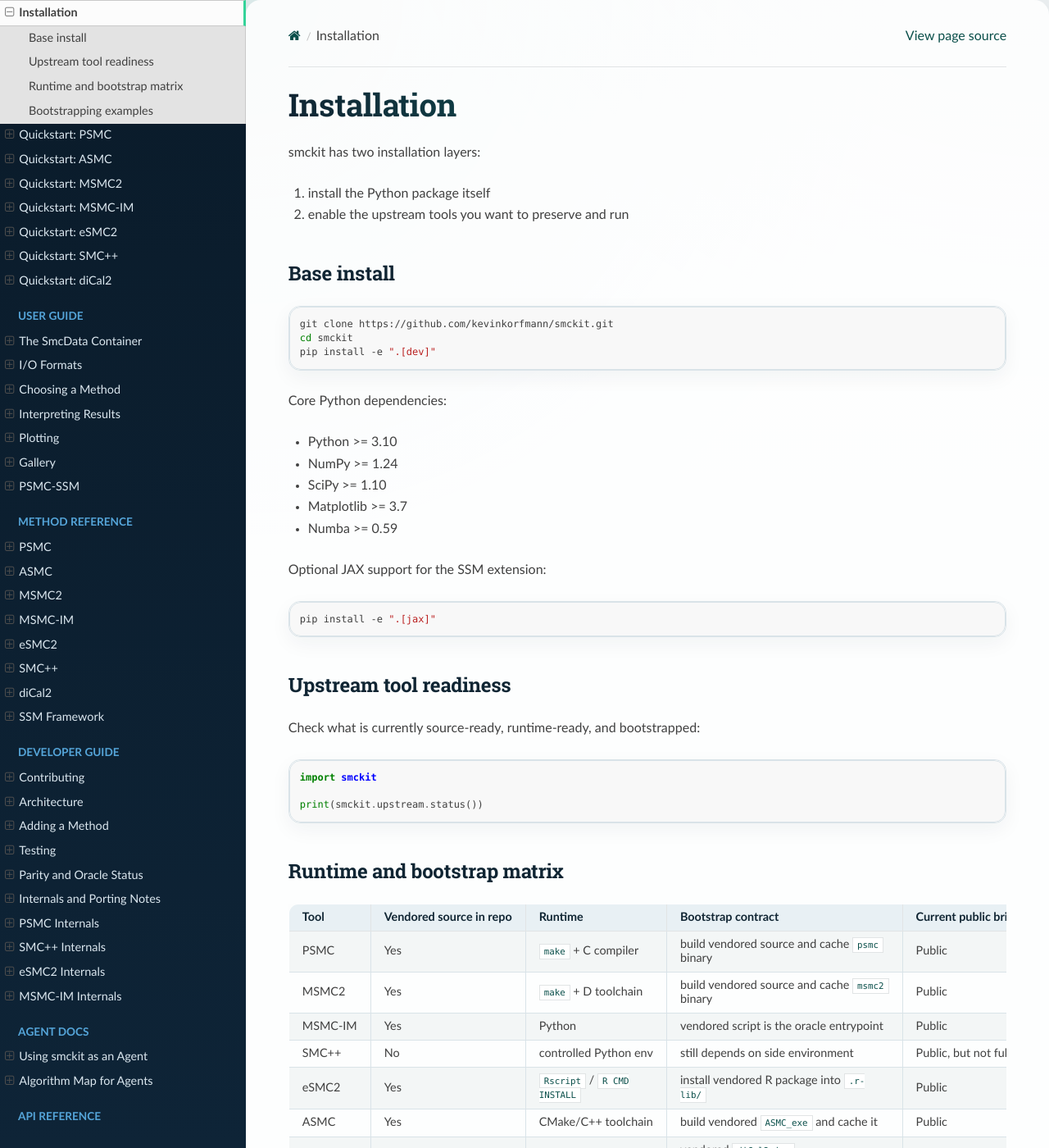
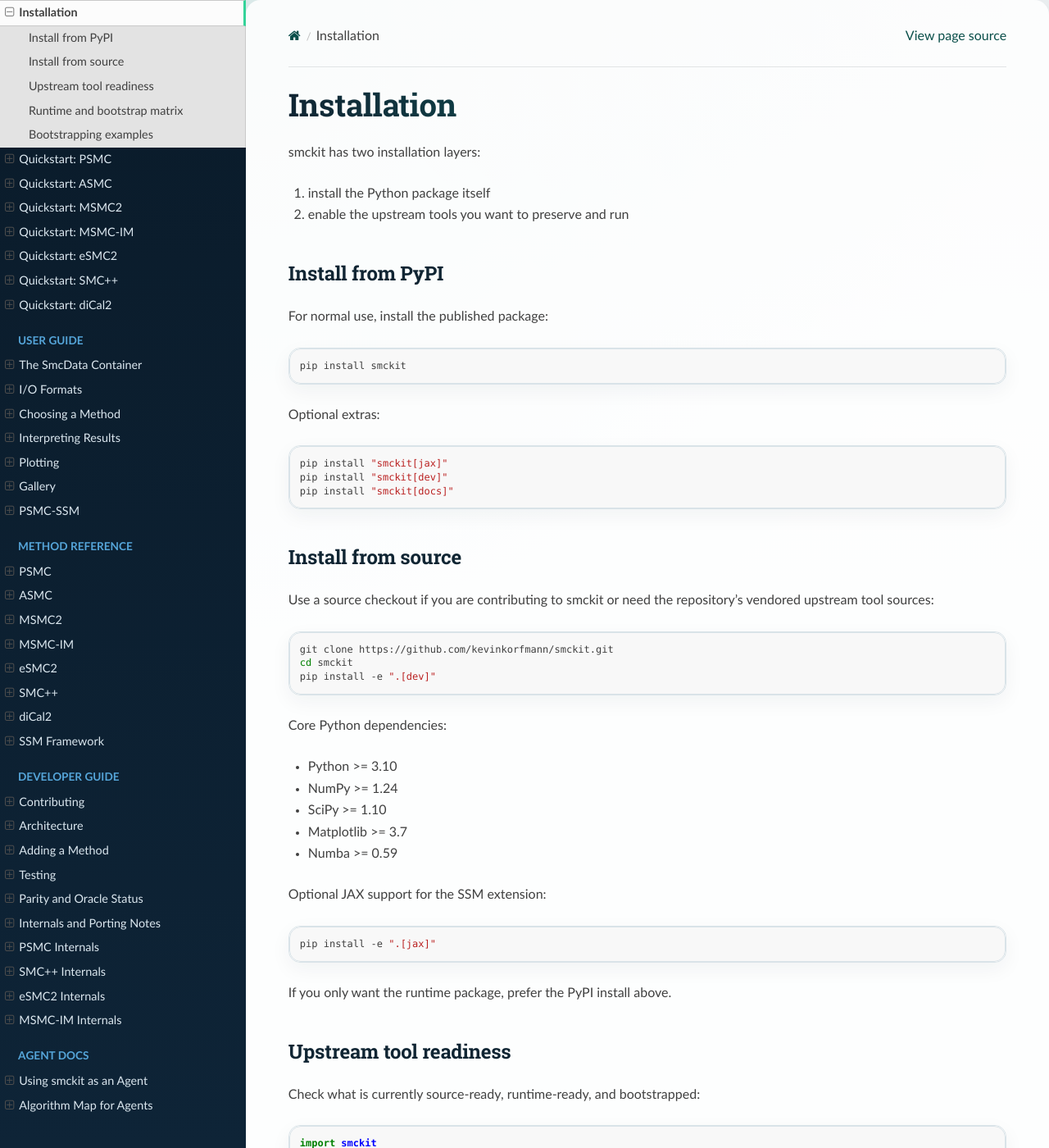
Before and after one commit to kevinkorfmann/smckit, a Sphinx documentation site: the page built from docs/get-started/installation.md, in a window 1280 px wide and 1400 px high. Shown: the whole window at 82% size. Built offline with Sphinx 7.4.7 and the Read the Docs theme 3.1.0, drawn with Linux system fonts in a browser that asks for light colours.

Commit message:
Fix installation docs for PyPI users

````diff
--- a/docs/get-started/installation.md
+++ b/docs/get-started/installation.md
@@ -5,7 +5,25 @@ smckit has two installation layers:
 1. install the Python package itself
 2. enable the upstream tools you want to preserve and run
 
-## Base install
+## Install from PyPI
+
+For normal use, install the published package:
+
+```bash
+pip install smckit
+```
+
+Optional extras:
+
+```bash
+pip install "smckit[jax]"
+pip install "smckit[dev]"
+pip install "smckit[docs]"
+```
+
+## Install from source
+
+Use a source checkout if you are contributing to smckit or need the repository's vendored upstream tool sources:
 
 ```bash
 git clone https://github.com/kevinkorfmann/smckit.git
@@ -26,6 +44,8 @@ Optional JAX support for the SSM extension:
 ```bash
 pip install -e ".[jax]"
 ```
+
+If you only want the runtime package, prefer the PyPI install above.
 
 ## Upstream tool readiness
 
````
Also changed, not shown: docs/get-started/introduction.md (+2 -2 lines).
